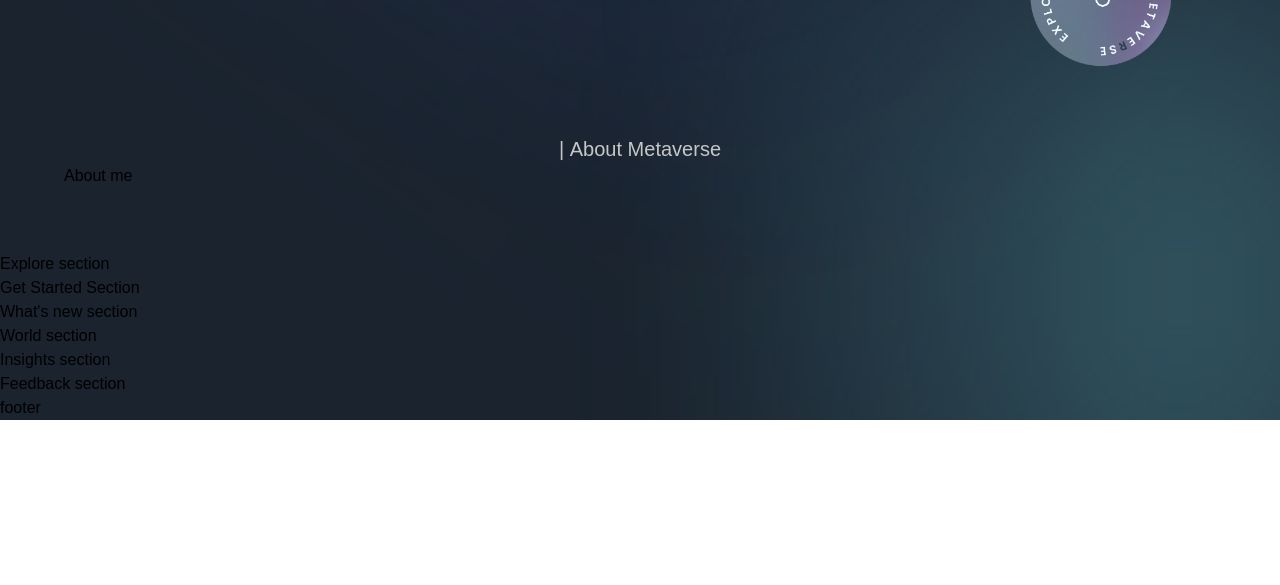
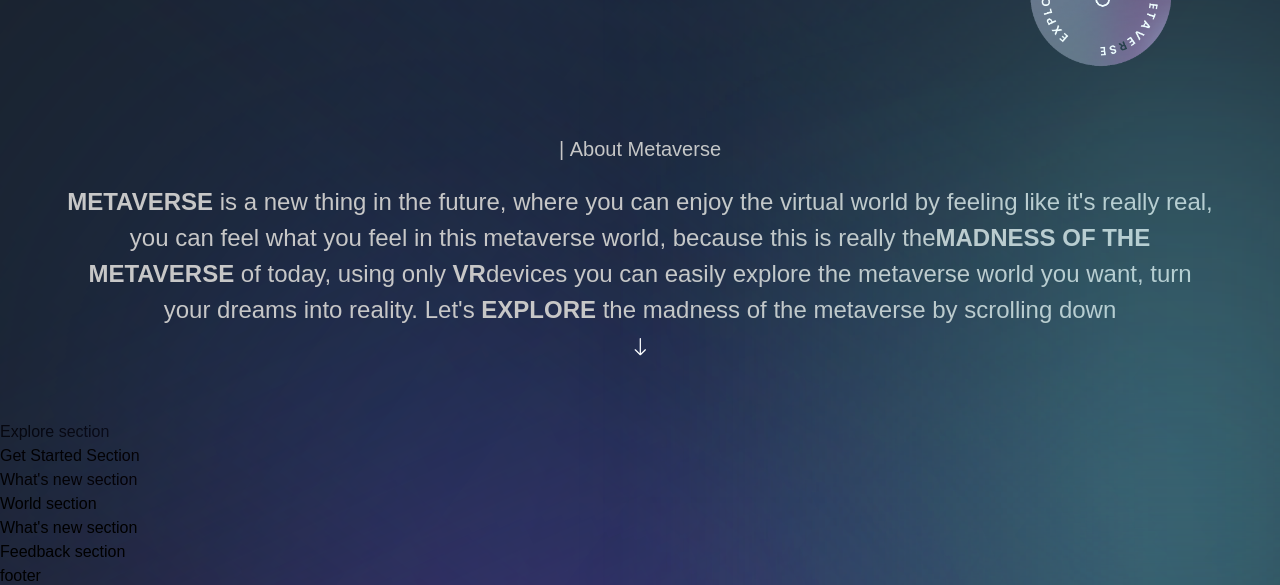
Before and after one commit to Ihtisham-Khattak/metaverse, a Next.js app: page / in a window 1280 px wide. Shown: the part 876-1461 px from the top of the page. Before the commit the page ends 1296 px from the top, so only its background shows below. Built offline with nearby package versions, Linux system fonts and the light colour scheme; a web font is replaced by a local one.

Commit message:
complete about section

```diff
--- a/app/page.js
+++ b/app/page.js
@@ -1,18 +1,42 @@
-import { Footer, Navbar } from '../components';
-import { About, Explore, Feedback, GetStarted, Hero, Insights, WhatsNew, World } from '../sections';
+import { Footer, Navbar } from "../components";
+import {
+  About,
+  Explore,
+  Feedback,
+  GetStarted,
+  Hero,
+  Insights,
+  WhatsNew,
+  World,
+} from "../sections";
 
 const Page = () => (
-  <div className='bg-primary-black overflow-hidden'>
+  <div className="bg-primary-black overflow-hidden">
     <Navbar />
     <Hero />
+    <div className="relative">
       <About />
+      <div className="gradient-04 z-0" />
       <Explore />
+    </div>
+
+    <div className="relative">
       <GetStarted />
+      <div className="gradient-03 z-0" />
       <WhatsNew />
+    </div>
+
+    <div className="relative">
       <World />
-    <Insights />
+      <div className="gradient-02 z-0" />
+      <WhatsNew />
+    </div>
+
+    <div className="relative">
       <Feedback />
+      <div className="gradient-01 z-0" />
       <Footer />
+    </div>
   </div>
 );
 
--- a/sections/About.jsx
+++ b/sections/About.jsx
@@ -17,8 +17,36 @@
       className={`${styles.innerWidth} mx-auto ${styles.flexCenter} flex-col`}
     >
       <TypingText title="| About Metaverse" textAlign="text-center" />
+
+      <motion.p
+        variants={fadeIn("up", "tween", 0.2, 1)}
+        initial="hidden"
+        whileInView="show"
+        className="text-secondary-white mt-[20px] sm:text-[24px] text-[20px] font-normal text-center "
+      >
+        <span className="font-extrabold uppercase"> Metaverse</span> is a new
+        thing in the future, where you can enjoy the virtual world by feeling
+        like it's really real, you can feel what you feel in this metaverse
+        world, because this is really the
+        <span className="font-extrabold uppercase">
+          madness of the metaverse
+        </span>{" "}
+        of today, using only <span className="font-extrabold">VR</span>
+        devices you can easily explore the metaverse world you want, turn your
+        dreams into reality. Let's{" "}
+        <span className="font-extrabold uppercase">explore</span> the madness of
+        the metaverse by scrolling down
+      </motion.p>
+
+      <motion.img
+        variants={fadeIn("up", "tween", 0.3, 1)}
+        initial="hidden"
+        whileInView="show"
+        src="/arrow-down.svg"
+        alt="arrow down"
+        className="w-[18px] h-[18px] mt-[10px] object-contain"
+      />
     </motion.div>
-    About me
   </section>
 );
 
--- a/sections/Hero.jsx
+++ b/sections/Hero.jsx
@@ -10,7 +10,7 @@
       variants={staggerContainer}
       initial="hidden"
       whileInView="show"
-      viewport={{ once: false, amount: 0.25 }}
+      viewport={{ once: true, amount: 0.25 }}
       className={`${styles.innerWidth} mx-auto flex flex-col`}
     >
       {/* heading div */}
```
Lines whose indentation alone changed are shown as unchanged.
